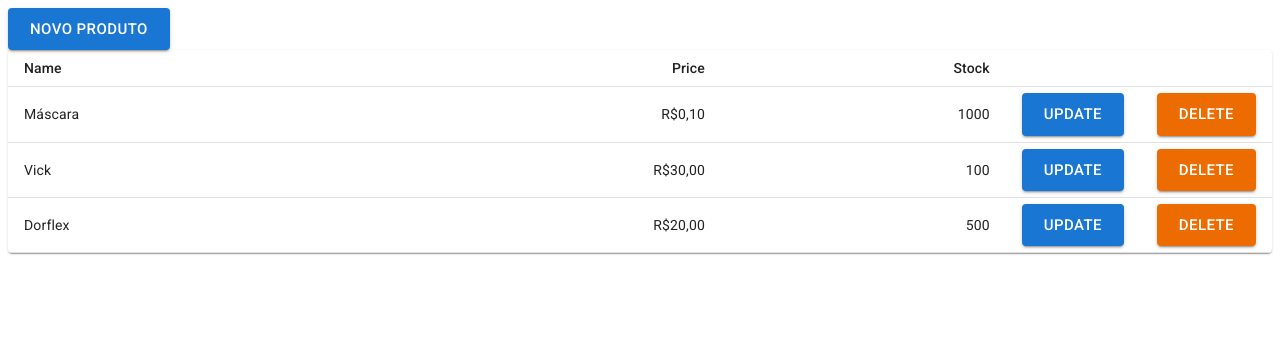
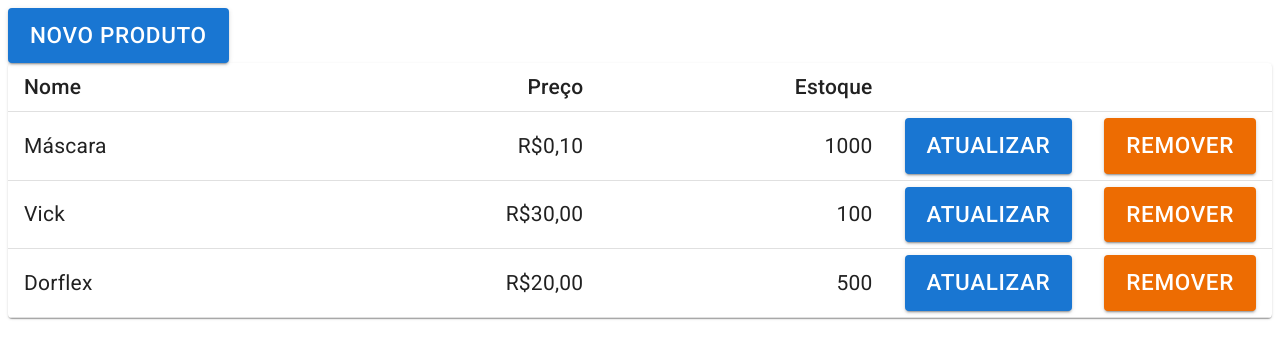
Before and after one commit to JCMilito/next-market, a Next.js app: page / in a window 1280 px wide. Shown: the top 358 px of the page. Built offline with nearby package versions, Linux system fonts and the light colour scheme.

Commit message:
Dialog Added

```diff
--- a/pages/index.tsx
+++ b/pages/index.tsx
@@ -72,12 +72,12 @@ const Home: NextPage = () => {
       </Head>
       <Button onClick={(e) => register()} variant="contained" size="large">Novo Produto</Button>
       <TableContainer component={Paper}>
-        <Table sx={{ minWidth: 650 }} size="small" aria-label="a dense table">
+        <Table sx={{ minWidth: 650 }} size="small">
           <TableHead>
             <TableRow>
-              <TableCell>Name</TableCell>
-              <TableCell align="right">Price</TableCell>
-              <TableCell align="right">Stock</TableCell>
+              <TableCell>Nome</TableCell>
+              <TableCell align="right">Preço</TableCell>
+              <TableCell align="right">Estoque</TableCell>
               <TableCell align="right"></TableCell>
               <TableCell align="right"></TableCell>
             </TableRow>
@@ -95,10 +95,10 @@ const Home: NextPage = () => {
                 <TableCell align="right">{product.stock}</TableCell>
 
                 <TableCell width="100" align="right"><Button onClick={() => update(product._id)}
-                  variant="contained" size="large">Update</Button></TableCell>
+                  variant="contained" size="large">Atualizar</Button></TableCell>
                 <TableCell width="100" align="right"><Button onClick={() => remove(product._id)}
                   variant="contained" color="warning"
-                  size="large">Delete</Button></TableCell>
+                  size="large">Remover</Button></TableCell>
               </TableRow>
             ))}
           </TableBody>
--- a/styles/globals.css
+++ b/styles/globals.css
@@ -1,6 +1,3 @@
-.right {
-  position: absolute;
-  right: 0px;
-  width: 25%;
-  border: 3px solid #73AD21;
+* {
+  font-size: x-large;
 }
```
